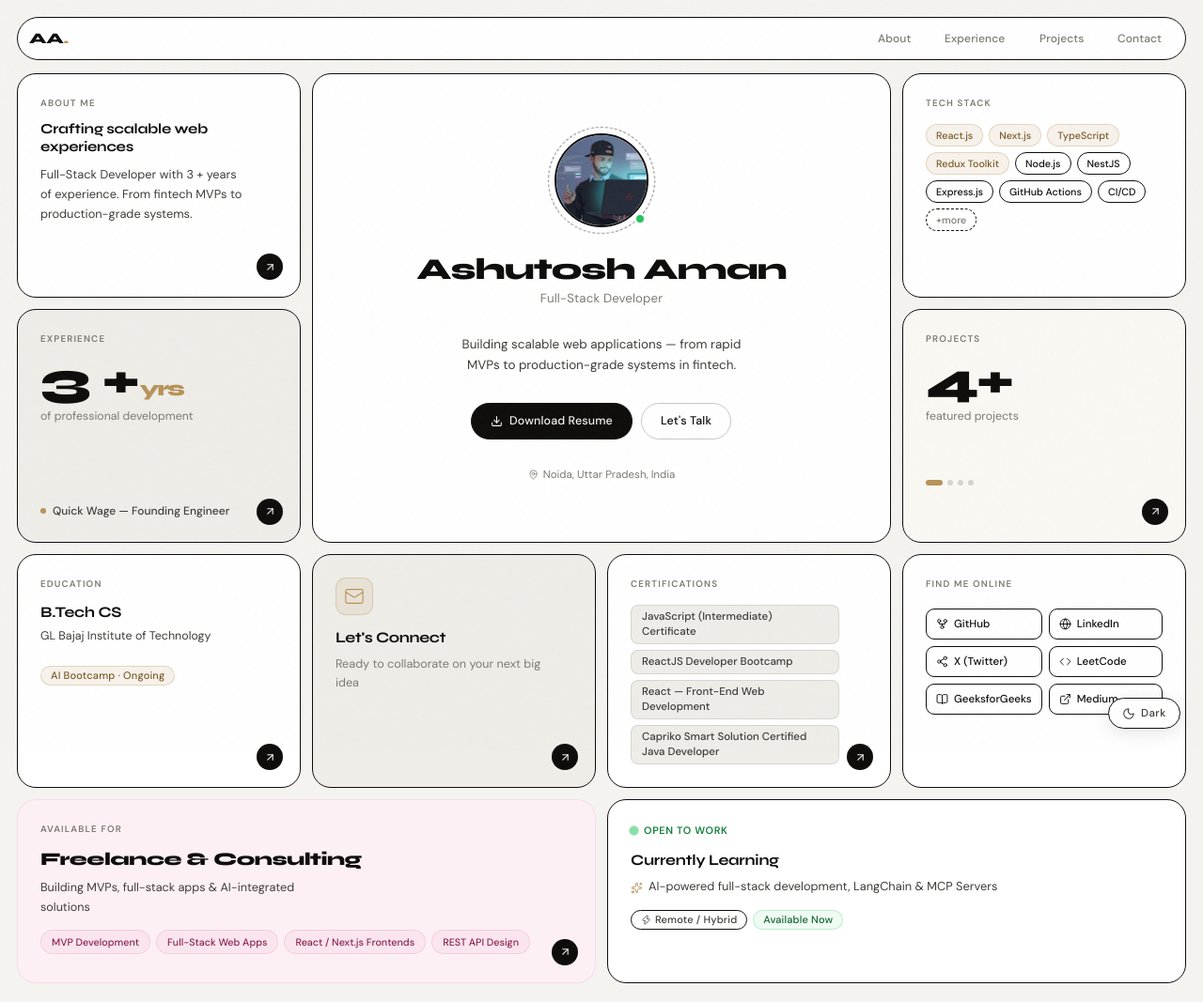
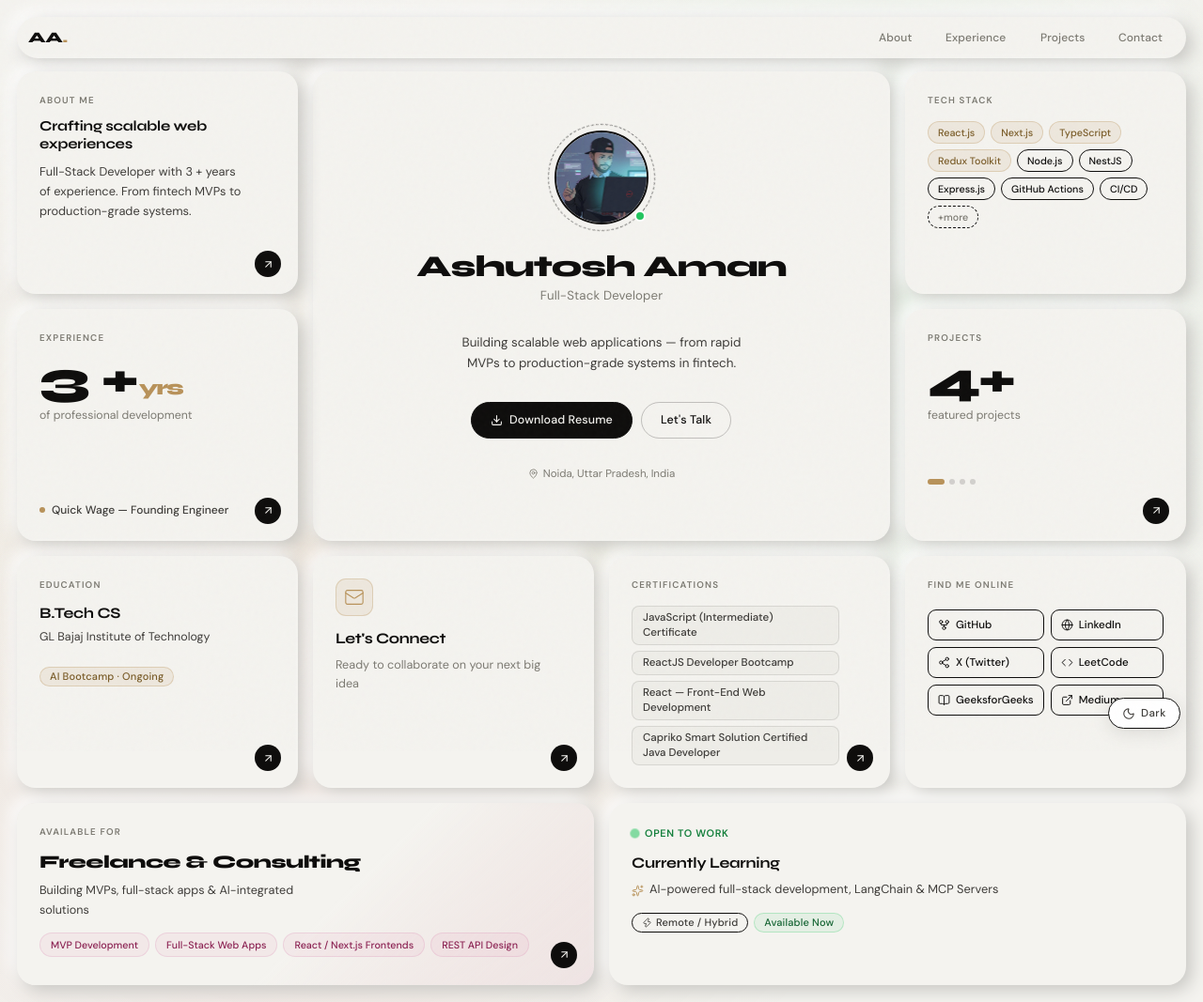
Before and after one commit to AmanAshutosh/hireme, a React (Vite) app: page / in a window 1280 px wide. Shown: the whole page at 94% size. Built offline with nearby package versions, Linux system fonts and the light colour scheme.

Commit message:
Update: design

```diff
--- a/src/styling/global.css
+++ b/src/styling/global.css
@@ -31,6 +31,14 @@
   --font-display: "Syne", sans-serif;
   --font-body: "DM Sans", sans-serif;
   --transition: 0.18s cubic-bezier(0.4, 0, 0.2, 1);
+
+  /* ── NEUMORPHISM ── */
+  --neumo-shadow-dark: #c8c7c3;
+  --neumo-shadow-light: #ffffff;
+  --neumo-shadow: 6px 6px 18px var(--neumo-shadow-dark), -6px -6px 18px var(--neumo-shadow-light);
+  --neumo-shadow-hover: 12px 12px 32px var(--neumo-shadow-dark), -12px -12px 32px var(--neumo-shadow-light);
+  --neumo-shadow-sm: 3px 3px 8px var(--neumo-shadow-dark), -3px -3px 8px var(--neumo-shadow-light);
+  --neumo-shadow-inset: inset 4px 4px 12px var(--neumo-shadow-dark), inset -4px -4px 12px var(--neumo-shadow-light);
 }
 
 *,
@@ -160,6 +168,10 @@ img {
   --yellow: #ffe066;
   --green-ok: #00ff88;
 
+  /* Neumorphism dark */
+  --neumo-shadow-dark: #020408;
+  --neumo-shadow-light: #0d1838;
+
   --border: 1px solid rgba(255, 226, 52, 0.14);
   --border-dim: 1px solid rgba(255, 226, 52, 0.07);
   --border-light: 1px solid rgba(255, 226, 52, 0.1);
--- a/src/styling/home.css
+++ b/src/styling/home.css
@@ -11,13 +11,49 @@
    #11 nav better styling
 ═══════════════════════════════════════ */
 
+/* ── ANIMATED BACKGROUND ── */
+@property --grad-x1 { syntax: '<percentage>'; inherits: false; initial-value: 0%; }
+@property --grad-y1 { syntax: '<percentage>'; inherits: false; initial-value: 0%; }
+@property --grad-x2 { syntax: '<percentage>'; inherits: false; initial-value: 100%; }
+@property --grad-y2 { syntax: '<percentage>'; inherits: false; initial-value: 100%; }
+@property --grad-x3 { syntax: '<percentage>'; inherits: false; initial-value: 50%; }
+@property --grad-y3 { syntax: '<percentage>'; inherits: false; initial-value: 60%; }
+
+@keyframes bg-wander {
+  0%, 100% {
+    --grad-x1: 0%;   --grad-y1: 0%;
+    --grad-x2: 100%; --grad-y2: 100%;
+    --grad-x3: 50%;  --grad-y3: 60%;
+  }
+  25% {
+    --grad-x1: 30%;  --grad-y1: 65%;
+    --grad-x2: 70%;  --grad-y2: 25%;
+    --grad-x3: 20%;  --grad-y3: 85%;
+  }
+  50% {
+    --grad-x1: 80%;  --grad-y1: 15%;
+    --grad-x2: 8%;   --grad-y2: 78%;
+    --grad-x3: 82%;  --grad-y3: 28%;
+  }
+  75% {
+    --grad-x1: 45%;  --grad-y1: 85%;
+    --grad-x2: 58%;  --grad-y2: 8%;
+    --grad-x3: 25%;  --grad-y3: 45%;
+  }
+}
+
 .home-wrapper {
   min-height: 100vh;
   padding: 18px;
   display: flex;
   flex-direction: column;
   gap: 14px;
-  background: var(--bg);
+  background-color: var(--bg);
+  background-image:
+    radial-gradient(circle 650px at var(--grad-x1) var(--grad-y1), rgba(184, 146, 90, 0.14), transparent),
+    radial-gradient(circle 520px at var(--grad-x2) var(--grad-y2), rgba(34, 197, 94, 0.07), transparent),
+    radial-gradient(circle 460px at var(--grad-x3) var(--grad-y3), rgba(220, 140, 180, 0.09), transparent);
+  animation: bg-wander 28s ease-in-out infinite;
 }
 
 /* ── NAV  Fix #11 ── */
@@ -29,9 +65,12 @@
   margin: 0 auto;
   width: 100%;
   padding: 6px 8px 6px 12px;
-  background: var(--surface);
-  border: var(--border);
+  background: var(--bg);
+  border: none;
   border-radius: 100px;
+  box-shadow: var(--neumo-shadow);
+  position: relative;
+  z-index: 2;
 }
 
 .nav-logo {
@@ -75,10 +114,12 @@
 .bento-grid {
   display: grid;
   grid-template-columns: repeat(12, 1fr);
-  gap: 12px;
+  gap: 16px;
   width: 100%;
   max-width: 1360px;
   margin: 0 auto;
+  position: relative;
+  z-index: 2;
 }
 
 /* ── BASE CARD ── */
@@ -90,52 +131,55 @@
   display: flex;
   flex-direction: column;
   cursor: pointer;
-  transition: transform var(--transition);
+  box-shadow: var(--neumo-shadow);
+  transition: transform var(--transition), box-shadow var(--transition);
 }
 .bento-card:hover {
-  transform: translateY(-2px);
+  transform: translateY(-4px);
+  box-shadow: var(--neumo-shadow-hover);
+}
+.bento-card:active {
+  transform: translateY(0);
+  box-shadow: var(--neumo-shadow-inset);
 }
 
 /* ── CARD VARIANTS ── */
 .card-light {
-  background: var(--surface);
-  border: var(--border);
+  background: var(--bg);
+  border: none;
   color: var(--text-primary);
 }
 .card-dark {
-  background: var(--surface);
-  border: var(--border);
+  background: var(--bg);
+  border: none;
   color: var(--text-primary);
 }
 .card-darker {
-  background: var(--surface-2);
-  border: var(--border);
+  background: var(--bg);
+  border: none;
   color: var(--text-primary);
 }
 .card-pink {
-  background: var(--surface-pink);
-  border: 1px solid rgba(220, 140, 180, 0.2);
+  background: linear-gradient(135deg, var(--bg) 55%, rgba(220, 140, 180, 0.1) 100%);
+  border: none;
   color: var(--text-primary);
 }
 
-/* Fix #1 – Projects: NOT black, use warm off-white with accent border */
 .card-projects-light {
-  background: var(--surface-warm);
-  border: var(--border);
+  background: var(--bg);
+  border: none;
   color: var(--text-primary);
 }
 
-/* Fix #2 – Connect: warm light surface */
 .card-connect-light {
-  background: var(--surface-2);
-  border: var(--border);
+  background: var(--bg);
+  border: none;
   color: var(--text-primary);
 }
 
-/* Fix #7 – Status/Open to Work: light, NOT dark */
 .card-status-light {
-  background: var(--surface);
-  border: var(--border);
+  background: var(--bg);
+  border: none;
   color: var(--text-primary);
 }
 
@@ -734,11 +778,15 @@
    DARK MODE OVERRIDES — home.css
    ═══════════════════════════════════════════ */
 [data-theme="dark"] .home-wrapper {
-  background: var(--bg);
+  background-color: var(--bg);
+  background-image:
+    radial-gradient(circle 650px at var(--grad-x1) var(--grad-y1), rgba(255, 226, 52, 0.1), transparent),
+    radial-gradient(circle 520px at var(--grad-x2) var(--grad-y2), rgba(0, 255, 136, 0.06), transparent),
+    radial-gradient(circle 460px at var(--grad-x3) var(--grad-y3), rgba(124, 92, 252, 0.09), transparent);
 }
 [data-theme="dark"] .home-nav {
-  background: rgba(6, 12, 31, 0.85);
-  border-bottom-color: rgba(255, 226, 52, 0.08);
+  background: var(--bg);
+  box-shadow: var(--neumo-shadow);
 }
 [data-theme="dark"] .nav-link {
   color: var(--text-secondary);
@@ -755,30 +803,24 @@
 
 /* bento card base */
 [data-theme="dark"] .bento-card {
-  border-color: rgba(255, 226, 52, 0.1);
-  box-shadow: 0 2px 16px rgba(0, 0, 0, 0.4);
+  box-shadow: var(--neumo-shadow);
 }
 [data-theme="dark"] .bento-card:hover {
-  box-shadow: 0 8px 32px rgba(255, 226, 52, 0.1);
-  border-color: rgba(255, 226, 52, 0.22);
+  box-shadow: var(--neumo-shadow-hover);
 }
-[data-theme="dark"] .card-light {
-  background: var(--surface);
+[data-theme="dark"] .bento-card:active {
+  box-shadow: var(--neumo-shadow-inset);
 }
-[data-theme="dark"] .card-darker {
-  background: var(--surface-2);
+[data-theme="dark"] .card-light,
+[data-theme="dark"] .card-dark,
+[data-theme="dark"] .card-darker,
+[data-theme="dark"] .card-projects-light,
+[data-theme="dark"] .card-connect-light,
+[data-theme="dark"] .card-status-light {
+  background: var(--bg);
 }
 [data-theme="dark"] .card-pink {
-  background: var(--surface-pink);
-}
-[data-theme="dark"] .card-projects-light {
-  background: var(--surface-warm);
-}
-[data-theme="dark"] .card-connect-light {
-  background: var(--surface-2);
-}
-[data-theme="dark"] .card-status-light {
-  background: var(--surface);
+  background: linear-gradient(135deg, var(--bg) 55%, rgba(124, 92, 252, 0.1) 100%);
 }
 
 /* card-arrow */
```
